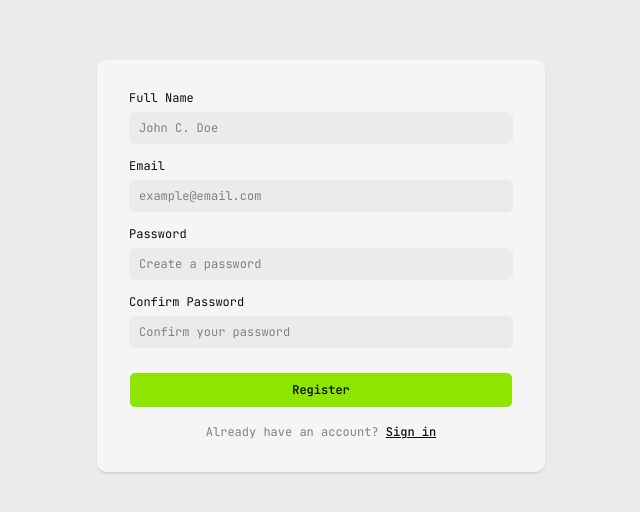
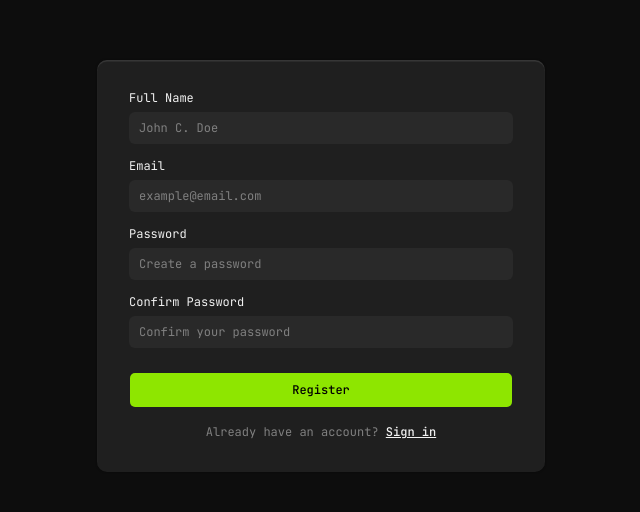
Before and after one commit to notZairus/archone-instructor, a React (Vite) app: page /register in a window 1280 px wide. Shown: the part 134-646 px from the top of the page, without its empty margins (319-959 px from the left). Built offline with nearby package versions, Linux system fonts and the light colour scheme; no server answers.

Commit message:
feat: implement theme context and provider for dark/light mode support

```diff
--- a/index.html
+++ b/index.html
@@ -6,7 +6,7 @@
     <meta name="viewport" content="width=device-width, initial-scale=1.0" />
     <title>ArcHone</title>
   </head>
-  <body class="">
+  <body class="dark">
     <div id="root"></div>
     <script type="module" src="/src/main.tsx"></script>
   </body>
--- a/package.json
+++ b/package.json
@@ -16,6 +16,7 @@
     "appwrite": "^24.1.1",
     "class-variance-authority": "^0.7.1",
     "clsx": "^2.1.1",
+    "lucide-react": "^1.34.0",
     "next-themes": "^0.4.6",
     "radix-ui": "^1.4.3",
     "react": "^19.2.4",
--- /dev/null
+++ b/src/components/ThemeProvider.tsx
@@ -0,0 +1,25 @@
+import { useEffect, useState, type PropsWithChildren } from "react";
+import { themeContext } from "@/contexts/use-theme-context";
+
+const ThemeProvider = ({ children }: PropsWithChildren) => {
+  const [theme, setTheme] = useState<"dark" | "light">("dark");
+
+  useEffect(() => {
+    const body = document.body;
+    body.classList.remove(theme === "dark" ? "light" : "dark");
+    body.classList.add(theme === "dark" ? "dark" : "light");
+  }, [theme]);
+
+  return (
+    <themeContext.Provider
+      value={{
+        theme,
+        setTheme,
+      }}
+    >
+      {children}
+    </themeContext.Provider>
+  );
+};
+
+export default ThemeProvider;
--- a/src/contexts/authContext.ts
+++ b/src/contexts/authContext.ts
@@ -2,11 +2,11 @@ import { createContext, useContext } from "react";
 import React from "react";
 
 export type AuthContextType = {
-  authUser: User;
-  setAuthUser: React.Dispatch<React.SetStateAction<User>>;
+  authUser: User | null;
+  setAuthUser: React.Dispatch<React.SetStateAction<User | null>>;
 };
 
-export const authContext = createContext<AuthContextType>(null);
+export const authContext = createContext<AuthContextType | null>(null);
 
 export const useAuthContext = () => {
   const ctx = useContext(authContext);
--- a/src/contexts/classroomContext.ts
+++ b/src/contexts/classroomContext.ts
@@ -5,7 +5,9 @@ export type initialClassroomContext = {
   setClassrooms: React.Dispatch<React.SetStateAction<Classroom[]>>;
 };
 
-export const classroomContext = createContext<initialClassroomContext>(null);
+export const classroomContext = createContext<initialClassroomContext | null>(
+  null,
+);
 
 export const useClassroomContext = () => {
   const ctx = useContext(classroomContext);
--- /dev/null
+++ b/src/contexts/use-theme-context.ts
@@ -0,0 +1,21 @@
+import {
+  createContext,
+  useContext,
+  type Dispatch,
+  type SetStateAction,
+} from "react";
+
+export type ThemeContextType = {
+  theme: "light" | "dark";
+  setTheme: Dispatch<SetStateAction<"dark" | "light">>;
+};
+
+export const themeContext = createContext<ThemeContextType | null>(null);
+
+export const useThemeContext = () => {
+  const ctx = useContext(themeContext);
+  if (!ctx) {
+    throw new Error("Theme context is used outside of it's provider.");
+  }
+  return ctx;
+};
--- a/src/layouts/MainLayout.tsx
+++ b/src/layouts/MainLayout.tsx
@@ -24,6 +24,8 @@ import { TooltipProvider } from "@/components/ui/tooltip";
 import { useAuthContext } from "@/contexts/authContext";
 import { account } from "@/lib/appwrite";
 import { toast } from "sonner";
+import { useThemeContext } from "@/contexts/use-theme-context";
+import { Sun, Moon } from "lucide-react";
 
 const menuItems = [
   {
@@ -51,6 +53,7 @@ const MainLayout = () => {
   const location = useLocation();
   const navigate = useNavigate();
   const { authUser, setAuthUser } = useAuthContext();
+  const { theme, setTheme } = useThemeContext();
 
   const handleLogout = async () => {
     try {
@@ -127,9 +130,18 @@ const MainLayout = () => {
 
         <SidebarInset>
           <div className="pt-4 sm:px-8 sticky top-0 z-10">
-            <header className="rounded-xl bg-background-lighter top-0 z-10 flex h-14 items-center gap-2 shadow-lg px-4">
+            <header className="rounded-xl bg-background-lighter top-0 z-10 flex h-14 items-center justify-between gap-2 shadow-lg px-4">
               <SidebarTrigger className="bg-transparent text-foreground cursor-pointer" />
-              <p className="text-sm text-muted-foreground"></p>
+              <div
+                className="cursor-pointer"
+                onClick={() => setTheme(theme === "dark" ? "light" : "dark")}
+              >
+                {theme === "light" ? (
+                  <Sun className="w-5 h-5 text-foreground" />
+                ) : (
+                  <Moon className="w-5 h-5 text-foreground" />
+                )}
+              </div>
             </header>
           </div>
 
--- a/src/main.tsx
+++ b/src/main.tsx
@@ -6,15 +6,18 @@ import App from "./App.tsx";
 import { Toaster } from "sonner";
 import AuthProvider from "./components/AuthProvider.tsx";
 import ClassroomProvider from "./components/ClassroomProvider.tsx";
+import ThemeProvider from "./components/ThemeProvider.tsx";
 
 createRoot(document.getElementById("root")!).render(
   <StrictMode>
     <BrowserRouter>
-      <AuthProvider>
-        <ClassroomProvider>
-          <App />
-        </ClassroomProvider>
-      </AuthProvider>
+      <ThemeProvider>
+        <AuthProvider>
+          <ClassroomProvider>
+            <App />
+          </ClassroomProvider>
+        </AuthProvider>
+      </ThemeProvider>
       <Toaster />
     </BrowserRouter>
   </StrictMode>,
```
Also changed, not shown: 1 other file (tests, documents, lock files or other folders).
